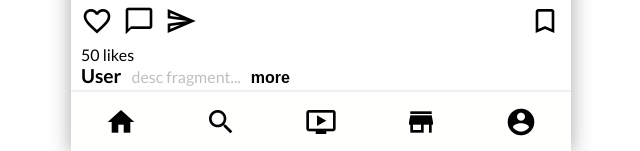
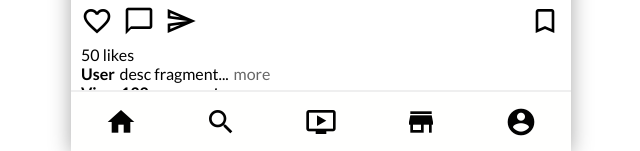
Before and after one commit to goodideagiver/fakeinsta, a website built with Parcel: page src/index.html in a window 1280 px wide. Shown: the part 646-797 px from the top of the page, without its empty margins (319-959 px from the left). Built offline with nearby package versions, Linux system fonts and the light colour scheme; grey boxes are pictures that could not be loaded.

Commit message:
details style

```diff
--- a/src/assets/style/UI/dynamic/post/post.scss
+++ b/src/assets/style/UI/dynamic/post/post.scss
@@ -39,18 +39,24 @@
 		summary {
 			display: flex;
 			align-items: baseline;
-			gap: 10px;
+			gap: 0.3rem;
 			* {
 				font-size: 1rem;
 			}
 			h2 {
-				font-size: 1.2rem;
+				font-size: 1rem;
 			}
-			span {
-				color: $c-gray-text;
+			p {
+				color: rgba($color: $c-main-font-icon, $alpha: 0.6);
 			}
-			button {
-				font-weight: bold;
+		}
+		details[open] {
+			margin: 10px 0;
+			summary {
+				span,
+				p {
+					display: none;
+				}
 			}
 		}
 	}
--- a/src/index.html
+++ b/src/index.html
@@ -93,7 +93,7 @@
 							<summary>
 								<h2 class="summary-username">User</h2>
 								<span>desc fragment...</span>
-								<button>more</button>
+								<p>more</p>
 							</summary>
 							<p class="description">
 								Lorem ipsum dolor sit amet consectetur adipisicing elit.
@@ -102,6 +102,9 @@
 								modi nemo dolorem illo asperiores est amet. Dolorum.
 							</p>
 						</details>
+					</section>
+					<section class="post-comments">
+						<b>View 132 comments</b>
 					</section>
 				</div>
 			</div>
```
Also changed, not shown: dist/index.html, 2 other files.
